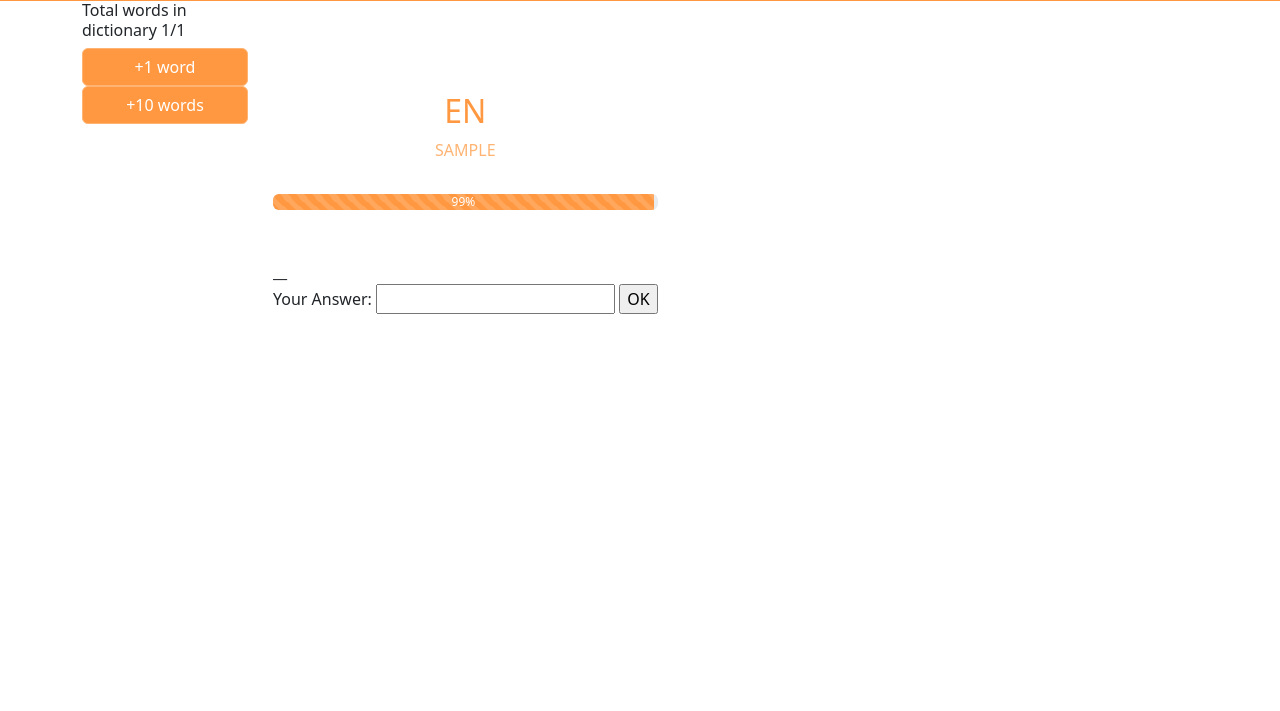
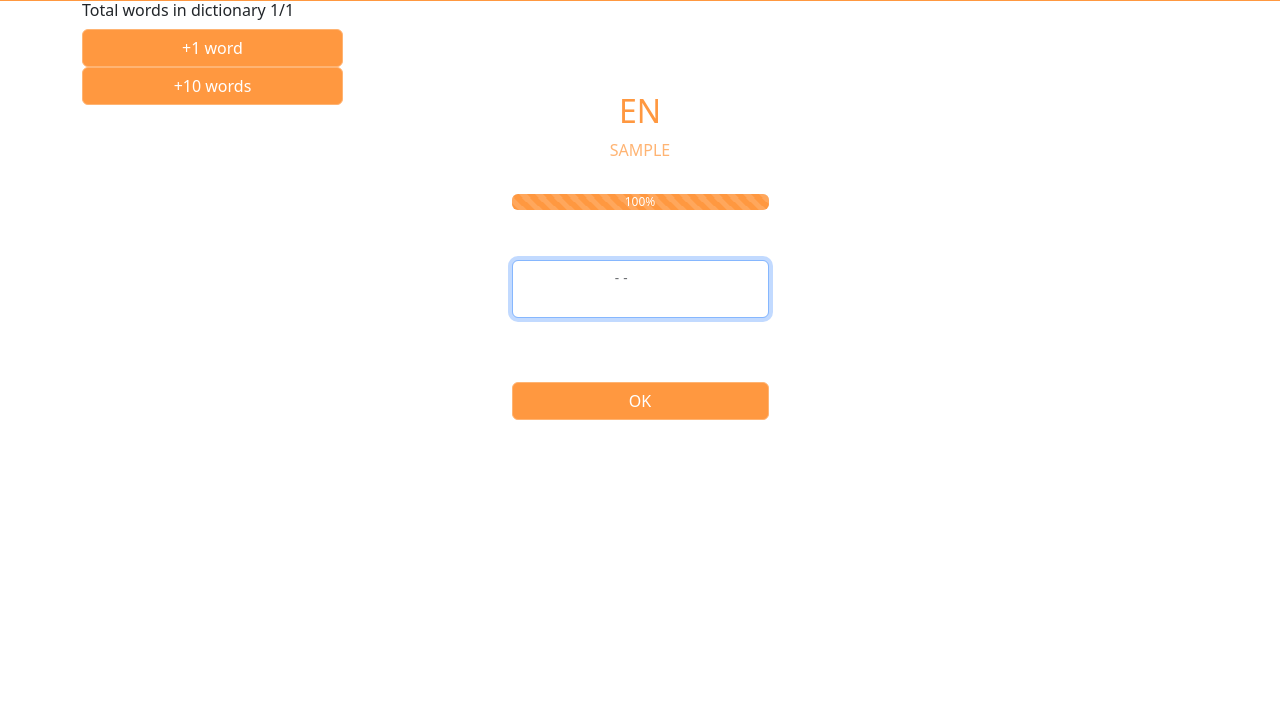
Before and after one commit to Rayvik014/convy, a Django app: page /game/ in a window 1280 px wide. Shown: the part 55-766 px from the top of the page. Run offline with Django 4.2, Linux system fonts and the light colour scheme; a user stored in the database is signed in; tables that the repository leaves empty hold one stand-in row (values such as "Sample post"); some libraries are stand-ins or nearby versions.

Commit message:
make sure it works

```diff
--- a/controls/static/css/convy.css
+++ b/controls/static/css/convy.css
@@ -32,6 +32,13 @@
     border-color: var(--color1) !important;
 }
 
+.form-control {
+    text-align: center !important;
+    letter-spacing: 5px !important;
+    word-spacing: 10px !important;
+}
+
+
 header, footer {
     padding: 5px 0;
     }
--- a/controls/templates/controls/Game.html
+++ b/controls/templates/controls/Game.html
@@ -11,7 +11,7 @@
 {% endblock %}
 
 {% block center %}
-    <table>
+    <table align="center">
         <tr><td>
             <br><h6 class="text-center text-uppercase color3"> {{ message_from_button|linebreaks }} </h6>
         </td></tr>
@@ -23,20 +23,22 @@
         </td></tr>
         <tr><td>
             <br>
-            <div class="progress" role="progressbar" aria-label="Animated striped example" aria-valuenow="50" aria-valuemin="1" aria-valuemax="99">
+            <div class="progress" role="progressbar" aria-label="Animated striped example" aria-valuenow="50" aria-valuemin="0" aria-valuemax="100">
                 <div class="progress-bar progress-bar-striped progress-bar-animated" style="width: {{learning_progress}}%; background-color:var(--color2) !important "> {{learning_progress}}% </div>
             </div>
         </td></tr>
         <tr><td>
-            <br><br> {{ offered_structure }}
-
+            <br><br>
             <form action="answer" method="post">
                 {% csrf_token %}
-                <label for="answer">Your Answer:</label>
-                <input name="answer" id="answer" type="text" >
+                <div class="form-floating mb-3">
+                <input name="answer" class="form-control" type="text" id="AnswerInput" placeholder={{offered_structure}} autofocus>
+                <label for="AnswerInput" style="width: 100%; text-align: center !important; letter-spacing: 5px !important; word-spacing: 10px !important;">{{offered_structure}}</label>
+                </div>
                 <input name="offered_answer" type="hidden" value="{{ offered_answer }}" >
                 <input name="offered_id" type="hidden" value="{{ offered_id }}" >
-                <input type="submit" value="OK">
+                <br><br>
+                <button type="submit" value="OK" class="btn btn-primary mb-3"> OK </button>
             </form>
         </td></tr>
         <tr><td>
--- a/controls/templates/controls/base.html
+++ b/controls/templates/controls/base.html
@@ -12,14 +12,14 @@
 <header>
     <div class="container">
         <div class="row">
-            <div class="col-2">
+            <div class="col-3">
                 {% block head_left %}
                 {% endblock %}
             </div>
-            <div class="col-8">
+            <div class="col-6">
                 <h2 class="text-center text-uppercase color3"> Convy </h2>
             </div>
-            <div class="col-2">
+            <div class="col-3">
                 {% block head_right %}
                 {% endblock %}
             </div>
@@ -29,15 +29,15 @@
 
 <div class="container">
     <div class="row">
-        <div class="col-2">
+        <div class="col-3">
             {% block left %}
             {% endblock %}
         </div>
-        <div class="col-8">
+        <div class="col-6">
             {% block center %}
             {% endblock %}
         </div>
-        <div class="col-2">
+        <div class="col-3">
             {% block right %}
             {% endblock %}
         </div>
@@ -53,6 +53,6 @@
         </div>
     </div>
 </footer>
-<script src="{% static 'bootstrap.bundle.min.js' %}"></script>
+<script src="{% static 'js/bootstrap.bundle.min.js' %}"></script>
 </body>
 </html>
--- a/controls/views.py
+++ b/controls/views.py
@@ -6,8 +6,8 @@ from django.urls import reverse
 import random
 
 # There are constants that increase or decrease value of chance to drop the word:
-CORRECTANSWER = 10 # how to decrease chance for next drop with right answer (def Answer)
-INCORRECTANSWER = 10 # how to increase chance for next drop with wrong answer (def Answer)
+CORRECTANSWER = 7 # how to decrease chance for next drop with right answer (def Answer)
+INCORRECTANSWER = 7 # how to increase chance for next drop with wrong answer (def Answer)
 
 def index(request):
     return render(request, 'controls/Index.html')
@@ -36,7 +36,7 @@ def button_plus_word(user_id, count_of_words):
                 excludes_words.add(random_pick)  # excludes already dropped picks
                 word_ids_list = word_ids_list.exclude(pk__in=excludes_words)
                 user_words = user_words.exclude(pk__in=excludes_words)
-    message = "Sorry, we haven't new words for you, please try later" if message2 == "" else message2
+    message = "No more words for you" if message2 == "" else message2
     return message
 
 def button_plus_one(request):
@@ -77,7 +77,7 @@ def game(request):
     for x,y in enumerate(user_words):
         if y == random_pick:
             learning_progress = word_chances[x]
-    learning_progress = (-1)*learning_progress + 100 #invert the value
+    learning_progress = (-1)*learning_progress + 101 #invert the value
     return render(request, 'controls/Game.html', {
                                     'words_in_dictionary':words_in_dictionary,
                                     'message_from_answer':message_from_answer,
@@ -90,15 +90,12 @@ def game(request):
                                     'learning_progress':learning_progress})
 
 def make_word_structure(string):
-    """Function returns the structure of word or sentence with underscores like:
-    'fall in love' = '____ __ ____'
+    """Function returns the structure of word or sentence with minuses like:
+    'fall in love' = '---- -- ----'
     """
     structure = ""
     for char in string:
-        if char != " ":
-            structure += "_"
-        else:
-            structure += char
+        structure += "-" if char != " " else char
     return structure
 
 def answer(request):
@@ -131,7 +128,7 @@ def chance_change(plus:bool, value:int, chance:int):
     It should be from 1 to 99
     """
     if plus == True:
-        chance = chance + value if chance + value < 100 else 99
+        chance = chance + value if chance + value < 99 else 99
     else:
-        chance = chance - value if chance - value > 0 else 1
+        chance = chance - value if chance - value > 1 else 1
     return chance
--- a/convy/settings.py
+++ b/convy/settings.py
@@ -125,6 +125,10 @@ USE_TZ = True
 
 STATIC_URL = 'static/'
 
+STATICFILES_DIRS = [
+   os.path.join(BASE_DIR, "controls/static"),
+]
+
 # Default primary key field type
 # https://docs.djangoproject.com/en/4.2/ref/settings/#default-auto-field
 
```
Also changed, not shown: 1 other file.
